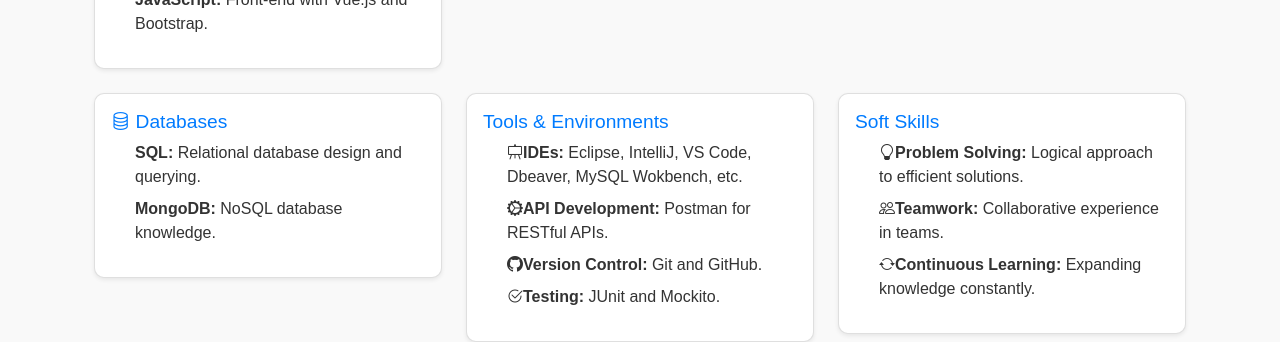
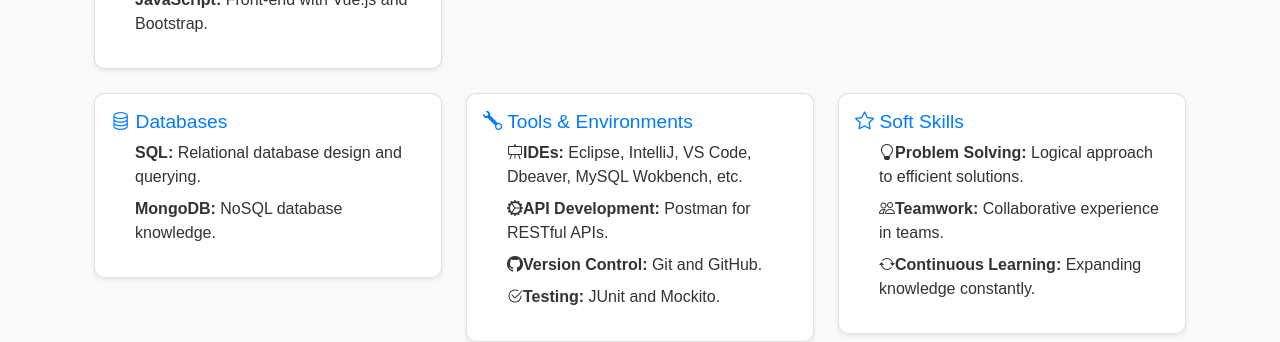
Before and after one commit to CarlosHernandezCR/CarlosHernandezCR.github.io, a Jekyll site: the page built from _pages/skills.md, in a window 1280 px wide. Shown: the part 500-842 px from the top of the page. Built offline with Jekyll 4.4.1, drawn with Linux system fonts in a browser that asks for light colours.

Commit message:
Update skills.md

```diff
--- a/_pages/skills.md
+++ b/_pages/skills.md
@@ -62,7 +62,8 @@ layout: default
     <div class="col-md-6 col-lg-4 mb-4">
       <div class="card shadow-sm">
         <div class="card-body">
-          <h5 class="card-title">Tools & Environments</h5>
+          <h5 class="card-title"><i class="bi bi-wrench"></i>
+ Tools & Environments</h5>
           <ul class="list-unstyled">
             <li><i class="bi bi-easel"></i><strong>IDEs:</strong> Eclipse, IntelliJ, VS Code, Dbeaver, MySQL Wokbench, etc.</li>
             <li><i class="bi bi-gear-wide-connected"></i><strong>API Development:</strong> Postman for RESTful APIs.</li>
@@ -75,7 +76,8 @@ layout: default
     <div class="col-md-6 col-lg-4 mb-4">
       <div class="card shadow-sm">
         <div class="card-body">
-          <h5 class="card-title">Soft Skills</h5>
+          <h5 class="card-title"><i class="bi bi-star"></i>
+ Soft Skills</h5>
           <ul class="list-unstyled">
             <li><i class="bi bi-lightbulb"></i><strong>Problem Solving:</strong> Logical approach to efficient solutions.</li>
             <li><i class="bi bi-people"></i><strong>Teamwork:</strong> Collaborative experience in teams.</li>
```
